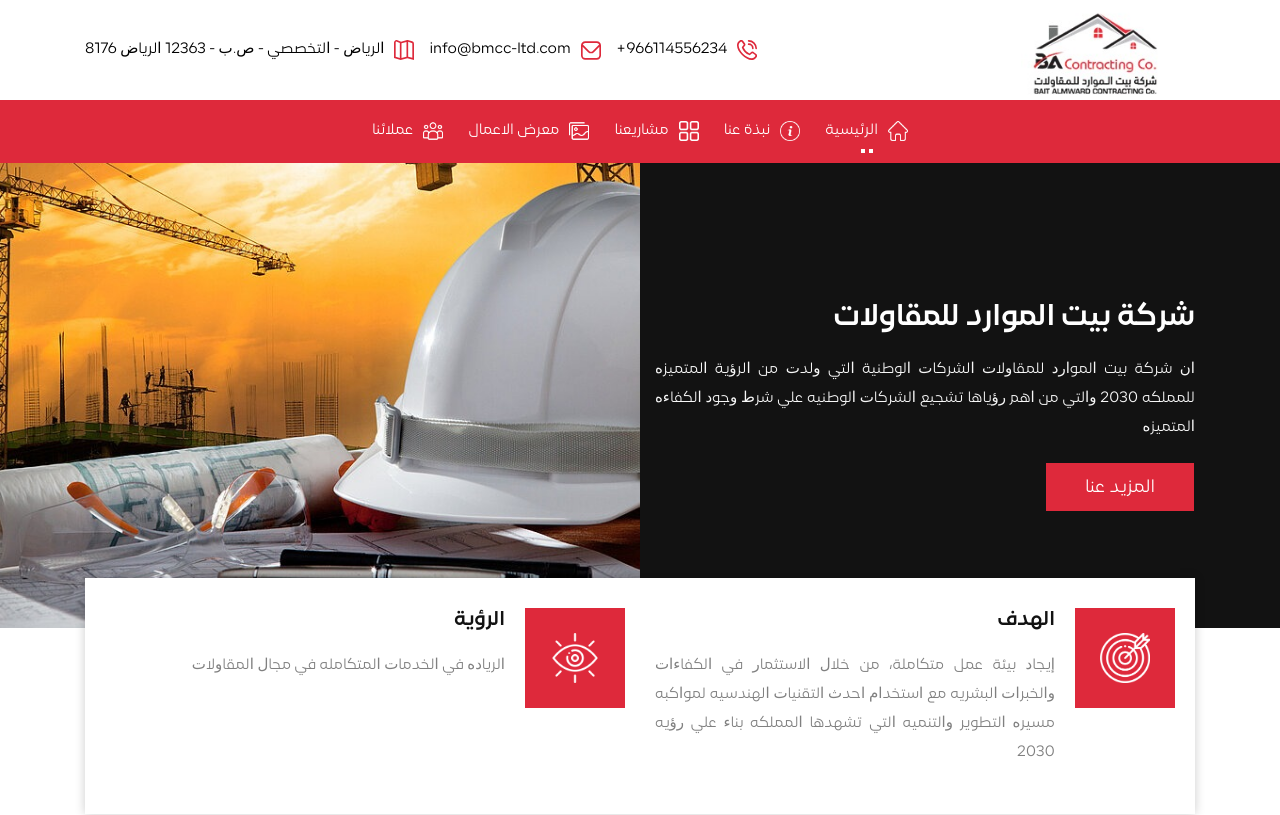
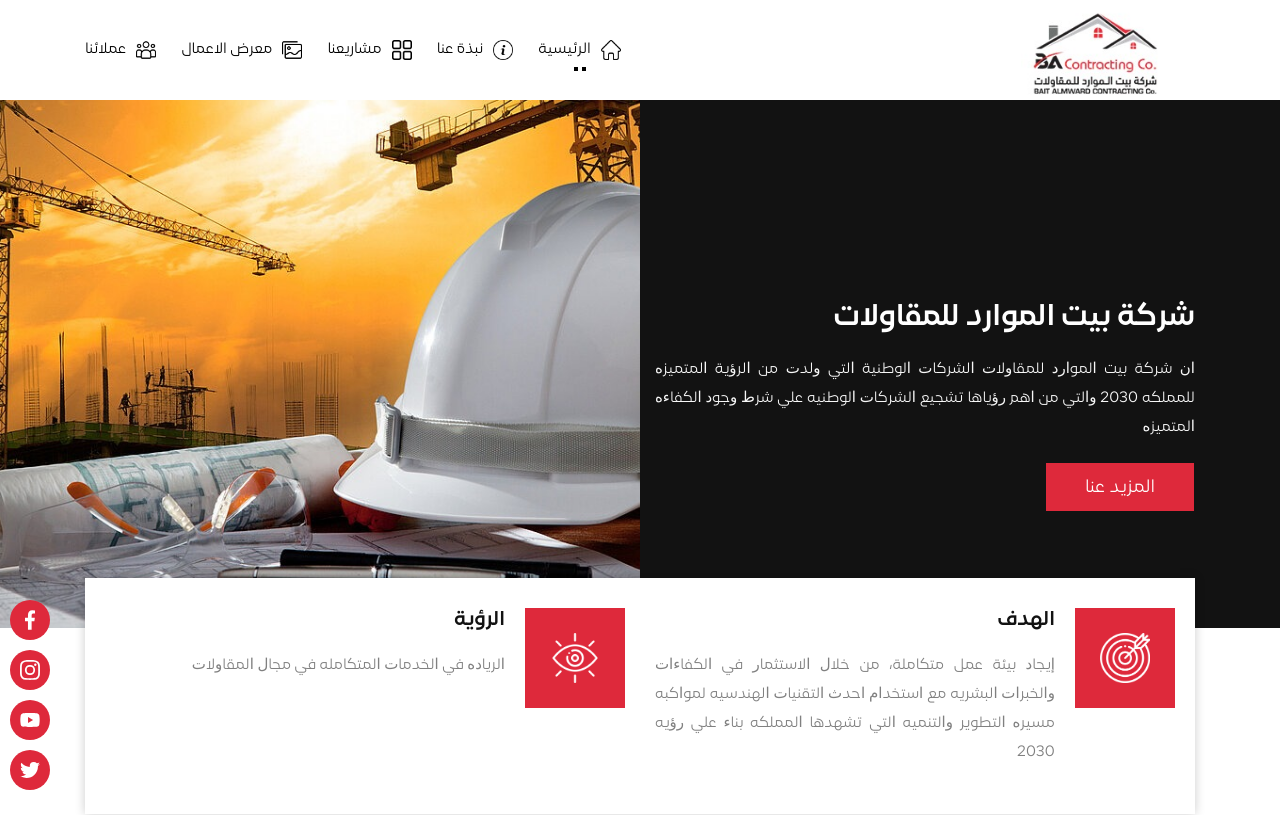
Before and after one commit to misaraadel/contracting, a plain HTML site: page index.html in a window 1280 px wide. Shown: the top 815 px of the page. Drawn offline with Linux system fonts and the light colour scheme.

Commit message:
edit data

```diff
--- a/assets/css/_media.scss
+++ b/assets/css/_media.scss
@@ -11,42 +11,39 @@
     }
 
     &.scrolled {
-      .bottom-nav {
+      .navbar-nav {
         display: flex !important;
         top: 60px !important;
         height: calc(100vh - 60px);
       }
     }
-
-    .bottom-nav {
+    .navbar-nav {
       position: absolute;
       top: 100px;
       width: 100%;
       height: calc(100vh - 100px);
       right: -100%;
+      padding: 40px 20px !important;
+      background-color: #fff;
       z-index: 99;
       transition: all .4s linear;
+      flex-direction: column !important;
+      justify-content: flex-start !important;
+      align-items: flex-start !important;
+      align-content: flex-start !important;
+      text-align: center;
 
       &.acitve-nav {
         right: 0px !important;
       }
 
-      .navbar-nav {
-        flex-direction: column !important;
-        justify-content: flex-start;
-        align-items: flex-start;
-        align-content: flex-start;
+      li {
+        width: 100%;
         text-align: center;
-        padding: 40px 0px;
+        margin-bottom: 20px;
 
-        li {
-          width: 100%;
-          text-align: center;
-          margin-bottom: 20px;
-
-          a {
-            width: fit-content !important;
-          }
+        a {
+          width: fit-content !important;
         }
       }
     }
--- a/assets/css/style.scss
+++ b/assets/css/style.scss
@@ -94,7 +94,7 @@
   position: fixed;
   top: 0;
   left: 0;
-  z-index: 999;
+  z-index: 99999;
 
   &.scrolled {
     box-shadow: 0px 0px 10px rgba($color: #DE293B, $alpha: 0.20);
@@ -206,14 +206,6 @@
           }
         }
       }
-    }
-  }
-
-  .bottom-nav {
-    width: 100%;
-    padding: 10px 0px;
-    transition: all .2s linear;
-    background-color: #DE293B;
 
       .navbar-nav {
         flex-direction: row;
@@ -239,7 +231,7 @@
               position: absolute;
               width: 4px;
               height: 4px;
-            background-color: #fff;
+              background-color: #000;
               bottom: 0;
               z-index: -1;
               transform: scale(0);
@@ -259,11 +251,10 @@
               height: 20px;
               object-fit: contain;
               margin-inline-end: 10px;
-            filter: invert(99%) sepia(0%) saturate(2539%) hue-rotate(186deg) brightness(114%) contrast(100%);
             }
 
             span {
-            color: #fff;
+              color: #000;
               font-size: 15px;
               font-weight: 500;
             }
@@ -277,7 +268,7 @@
         }
       }
     }
-
+  }
 }
 
 header {
@@ -870,4 +861,42 @@ footer {
   }
 }
 
+.fixed-socail {
+  width: fit-content;
+  position: fixed;
+  bottom: 10px !important;
+  left: 10px !important;
+  z-index: 9999 !important;
+
+  li {
+    margin-bottom: 10px;
+
+    a {
+      width: 40px;
+      height: 40px;
+      display: flex;
+      align-items: center;
+      align-content: center;
+      justify-content: center;
+      background-color: #DE293B;
+      border-radius: 50%;
+
+      img {
+        width: 20px;
+        height: 20px;
+        object-fit: contain;
+        filter: invert(97%) sepia(100%) saturate(0%) hue-rotate(52deg) brightness(102%) contrast(104%);
+      }
+
+      &:hover {
+        animation: tada .3s linear;
+      }
+    }
+
+    &:last-child {
+      margin-bottom: 0px !important
+    }
+  }
+}
+
 @import 'media';
--- a/assets/js/main.js
+++ b/assets/js/main.js
@@ -27,7 +27,7 @@ $(document).ready(function () {
 
     $('.hamburger').click(function(){
         $('.hamburger').toggleClass('active');
-        $('.bottom-nav').toggleClass('acitve-nav');
+        $('.navbar-nav').toggleClass('acitve-nav');
         $('body').toggleClass('overflowNone')
     });
 
@@ -85,7 +85,7 @@ $(document).ready(function () {
 
     $('.owl-clients').owlCarousel({
         rtl: true,
-        loop:false,
+        loop:true,
         margin: 0,
         nav:false,
         dots: true,
--- a/index.html
+++ b/index.html
@@ -31,43 +31,6 @@
               <img src="assets/images/logo.jpeg" alt="">
             </a>
 
-            <ul class="contact">
-              <li>
-                <a href="tel:+966114556234" target="_blank">
-                  <img src="assets/images/call.svg" alt="">
-
-                  <span>
-                    966114556234+
-                  </span>
-                </a>
-              </li>
-
-              <li>
-                <a href="mailto:info@bmcc-ltd.com" target="_blank">
-                  <img src="assets/images/envelope.svg" alt="">
-
-                  <span>
-                    info@bmcc-ltd.com
-                  </span>
-                </a>
-              </li>
-
-              <li>
-                <a href="https://goo.gl/maps/BTjADACWoB37rta29" target="_blank">
-                  <img src="assets/images/map.svg" alt="">
-
-                  <span>
-                    ﺍﻟﺮﻳﺎﺽ - ﺍﻟﺘﺨﺼﺼﻲ - ﺹ.ﺏ - 12363 ﺍﻟﺮﻳﺎﺽ 8176
-                  </span>
-                </a>
-              </li>
-            </ul>
-          </div>
-        </div>
-      </div>
-
-      <div class="bottom-nav">
-        <div class="container">
             <ul class="navbar-nav">
               <li>
                 <a href="#" class="active">
@@ -119,6 +82,7 @@
                 </a>
               </li>
             </ul>
+          </div>
         </div>
       </div>
     </nav>
@@ -931,6 +895,32 @@
       </div>
     </footer>
 
+    <ul class="fixed-socail">
+      <li>
+        <a href="#">
+          <img src="assets/images/facebook.svg" alt="">
+        </a>
+      </li>
+
+      <li>
+        <a href="#">
+          <img src="assets/images/insta.svg" alt="">
+        </a>
+      </li>
+
+      <li>
+        <a href="#">
+          <img src="assets/images/youtube.svg" alt="">
+        </a>
+      </li>
+
+      <li>
+        <a href="#">
+          <img src="assets/images/twitter.svg" alt="">
+        </a>
+      </li>
+    </ul>
+
     <script src="assets/js/lib/jquery4.js"></script>
     <script src="assets/js/lib/popper.js"></script>
     <script src="assets/js/lib/bootstrap.js"></script>
```
Also changed, not shown: assets/css/style.css, 2 other files. Lines whose indentation alone changed are shown as unchanged.
